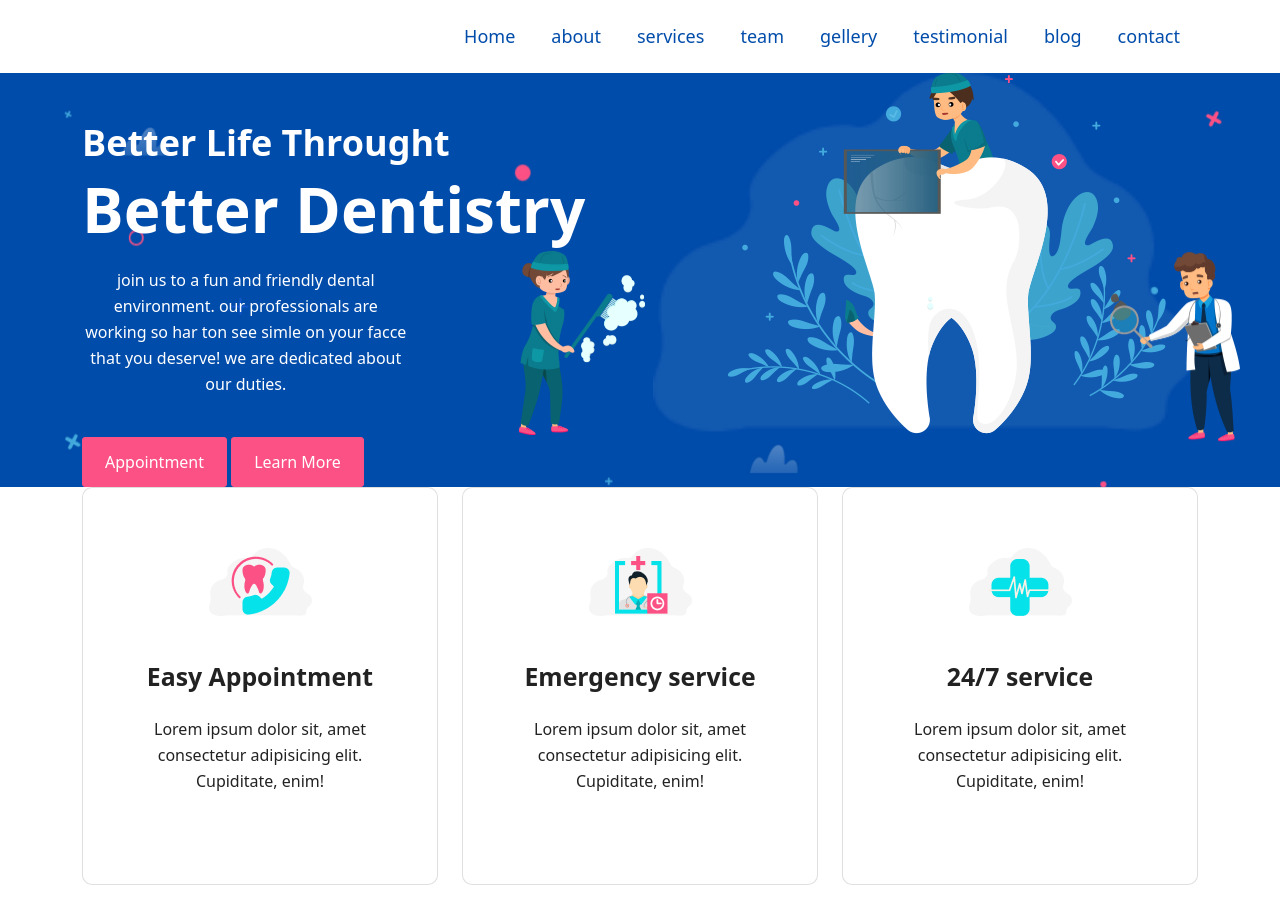
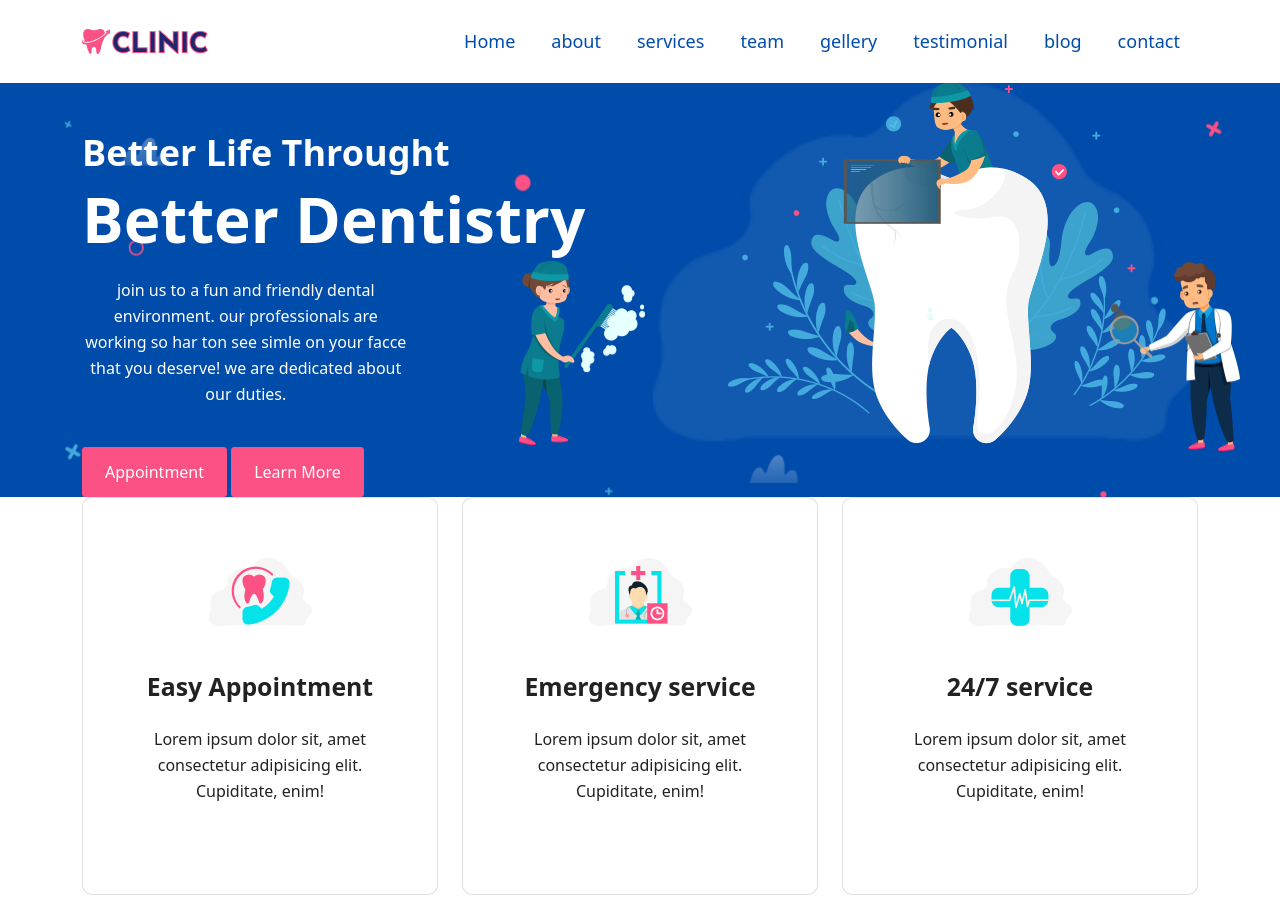
Before and after one commit to runalspatil/bootstrap-project-hospital, a plain HTML site: page index.html in a window 1280 px wide. Shown: the top 898 px of the page. Drawn offline with nearby package versions, Linux system fonts and the light colour scheme; the site is published under a folder, as on GitHub Pages, so addresses that start at the root find nothing.

Commit message:
logo image path changes

```diff
--- a/index.html
+++ b/index.html
@@ -22,7 +22,7 @@
     <nav class="navbar navbar-expand-lg">
         <div class="container">
           <a class="navbar-brand" href="#">
-            <img src="/images/logo.png" class="img-fluid" alt=""></a>
+            <img src="./images/logo.png" class="img-fluid" alt=""></a>
           <button class="navbar-toggler" type="button" data-bs-toggle="collapse" data-bs-target="#navbarText" aria-controls="navbarText" aria-expanded="false" aria-label="Toggle navigation">
             <!-- <span class="navbar-toggler-icon"></span> -->
             <i class="fa-solid fa-bars-staggered navbar-toggler-icon"></i>
```
